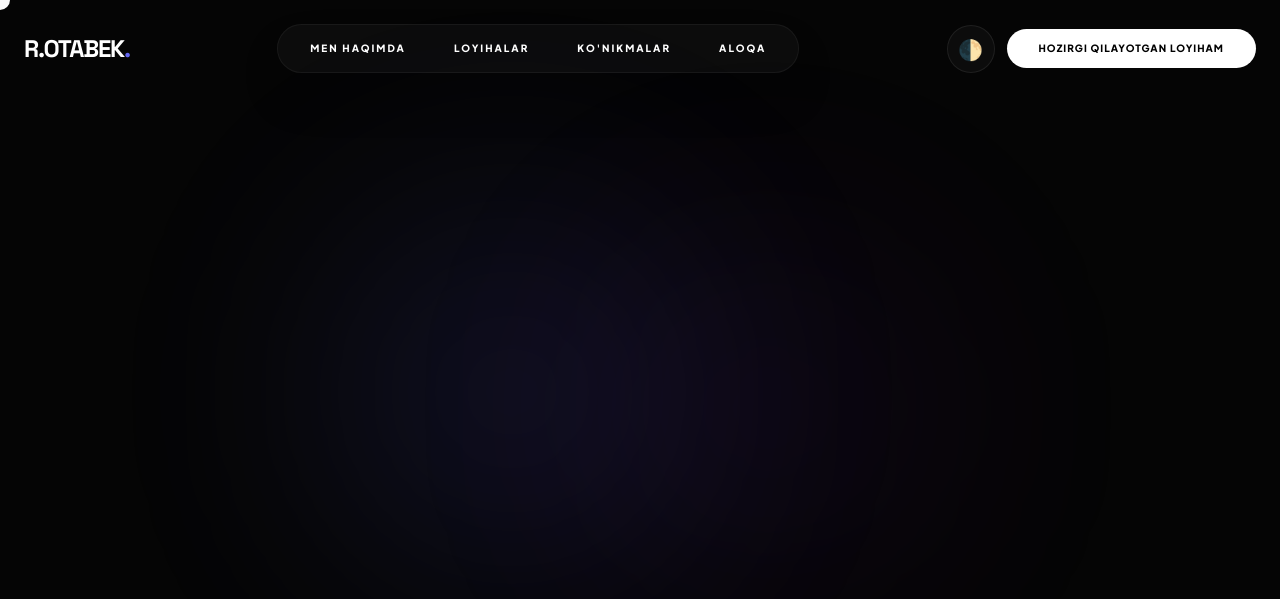
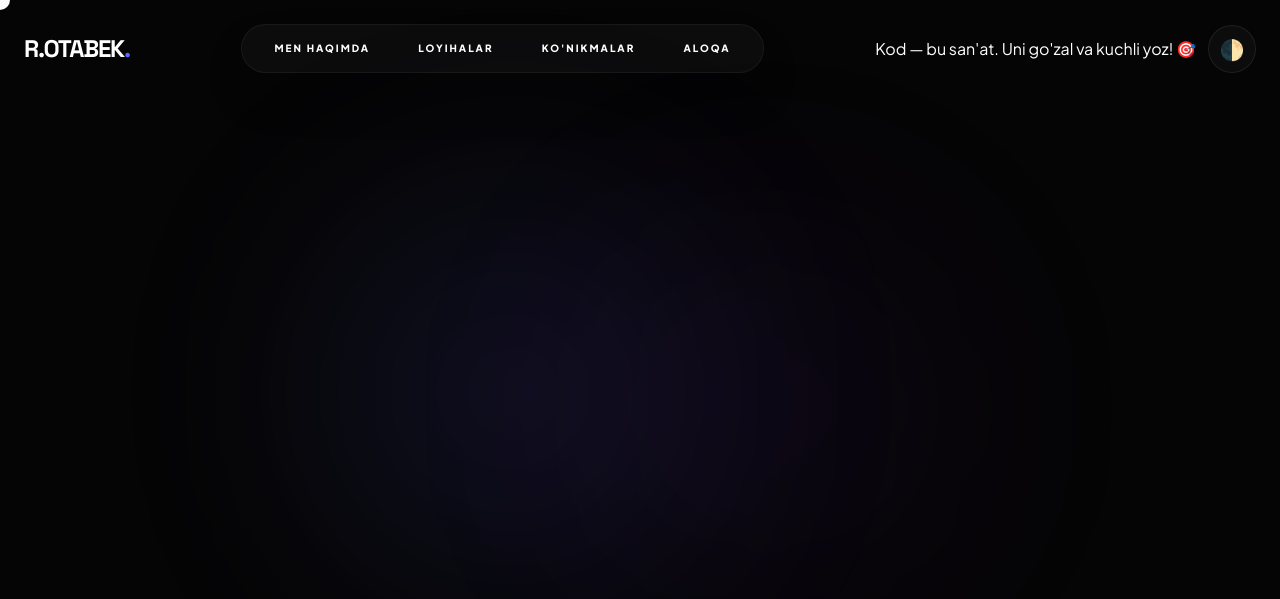
Before and after one commit to sardorbek200817-ui/Portfoliyo, a Django app: page / in a window 1280 px wide. Shown: the top 599 px of the page. Run offline with Django 5.2, Linux system fonts and the light colour scheme; data comes from the database, SQL or seed files in the repository; some libraries are stand-ins or nearby versions.

Commit message:
1_versiya

```diff
--- a/templates/portfolyo_base.html
+++ b/templates/portfolyo_base.html
@@ -77,7 +77,7 @@
         <div class="text-center">
             <div class="clip-text">
                 <h1 id="loader-text" class="text-3xl md:text-5xl font-display font-bold italic tracking-tighter translate-y-full uppercase">
-                    RAVSHANOV <span class="text-accent">OTABEK</span> PORTFOLIO
+                    RAVSHANOV <span class="text-accent">OTABEK</span>
                 </h1>
             </div>
             <div class="w-full h-[2px] bg-white/10 mt-4 relative overflow-hidden">
@@ -106,14 +106,11 @@
         </div>
 
         <div class="flex items-center gap-3">
+            <span class="text-white font-medium">Kod — bu san'at. Uni go'zal va kuchli yoz! 🎯</span>
             <button id="theme-toggle" class="w-12 h-12 glass rounded-full flex items-center justify-center text-xl hover:scale-110 active:scale-90 transition-all duration-300 group">
                 <span class="group-hover:rotate-[360deg] transition-transform duration-700">🌓</span>
             </button>
 
-            <a href="#contact" class="group relative hidden sm:flex items-center justify-center px-8 py-3 bg-white text-black text-[10px] font-extrabold uppercase tracking-widest rounded-full overflow-hidden transition-all duration-500 hover:text-white">
-                <div class="absolute inset-0 bg-accent translate-y-full group-hover:translate-y-0 transition-transform duration-500 ease-out"></div>
-                <span class="relative z-10">Hozirgi qilayotgan loyiham</span>
-            </a>
         </div>
     </div>
 </nav>
@@ -173,19 +170,22 @@
                     <div class="grid grid-cols-1 sm:grid-cols-2 gap-x-8 gap-y-6 text-sm font-light text-gray-300">
                         <div>
                             <span class="block text-gray-500 font-mono text-xs uppercase tracking-wider mb-1">To'liq ism-familiya:</span>
-                            Ravshanov Otabek
+                            Ravshanov   Otabek   Avazbekovich
                         </div>
                         <div>
                             <span class="block text-gray-500 font-mono text-xs uppercase tracking-wider mb-1">Hozirgi yashash joyim:</span>
-                            Ozbekiston tumani qushqonoq qishlogi
+                            Toshkent shahar
                         </div>
+
                         <div>
-                            <span class="block text-gray-500 font-mono text-xs uppercase tracking-wider mb-1">Yilim va tugilganlik sanam:</span>
-                            2008
+                            <span class="block text-gray-500 font-mono text-xs uppercase tracking-wider mb-1">Lavozim</span>
+                            Software Engineer | Polyglot Developer
                         </div>
+
                         <div>
                             <span class="block text-gray-500 font-mono text-xs uppercase tracking-wider mb-1">Hozirgi ish joyim:</span>
-                            Qoqon
+                            Farg'ona viloyati, O'zbekiston tumani
+                            Ziyokor kochasi
                         </div>
                     </div>
                 </div>
@@ -195,21 +195,21 @@
 
                     <div class="space-y-4 text-gray-400 text-sm leading-relaxed font-light">
                         <p>
-                            Men asosan <span class="text-white font-medium">Django</span>, <span class="text-white font-medium">React</span> va <span class="text-white font-medium">GSAP</span> texnologiyalari bilan ishlayman. Murakkab loyihalarda muvaffaqiyatli qatnashganman va jamoada ishlashda katta tajribam bor.
+                            Men asosan <span class="text-white font-medium">Backend</span>, <span class="text-white font-medium">Mobil </span> ,<span class="text-white font-medium"> DevOps</span>, <span class="text-white font-medium">Arxitektura</span> texnologiyalari bilan ishlayman. Murakkab loyihalarda muvaffaqiyatli qatnashganman va jamoada ishlashda katta tajribam bor.
                         </p>
                         <p>
-                            Kasbiy faoliyatim davomida kiberxavfsizlik asoslari va foydalanuvchi tajribasini (UX) yaxshilashga alohida e'tibor berib kelaman. Doimiy ravishda o'z ustimda ishlayman va yangi texnologiyalarni tez o'zlashtiraman.
+                            Kasbiy faoliyatim davomida Backend arxitekturasi va tizim dizayni bo'yicha alohida e'tibor berib kelaman. Doimiy ravishda o'z ustimda ishlayman va yangi texnologiyalarni tez o'zlashtiraman.
                         </p>
                     </div>
                 </div>
 
                 <div class="grid grid-cols-2 gap-8 pt-8 border-t border-white/10">
                     <div>
-                        <span class="block text-4xl font-display font-bold text-white tracking-tighter">05+</span>
+                        <span class="block text-4xl font-display font-bold text-white tracking-tighter">5+</span>
                         <span class="text-xs text-gray-500 uppercase tracking-widest">Yillik tajriba</span>
                     </div>
                     <div>
-                        <span class="block text-4xl font-display font-bold text-white tracking-tighter">X+</span>
+                        <span class="block text-4xl font-display font-bold text-white tracking-tighter">7+</span>
                         <span class="text-xs text-gray-500 uppercase tracking-widest">Tugallangan loyihalar</span>
                     </div>
                 </div>
@@ -225,8 +225,7 @@
                 </div>
                 <div class="reveal flex gap-4">
                     <button class="px-6 py-2 glass rounded-full text-xs font-bold hover:bg-accent transition-colors">BARCHASI</button>
-                    <!-- <button class="px-6 py-2 rounded-full text-xs font-bold text-gray-500 hover:text-white transition-colors">UI/UX</button>
-                    <button class="px-6 py-2 rounded-full text-xs font-bold text-gray-500 hover:text-white transition-colors">DASTURLASH</button> -->
+
                 </div>
             </div>
 
@@ -235,7 +234,7 @@
                     <div class="relative overflow-hidden rounded-2xl aspect-[16/10]">
                         <img src="https://cdn.dribbble.com/userupload/47245540/file/08642406e168663732ea85c3ef0e8dea.png?resize=752x&vertical=center" class="w-full h-full object-cover" alt="Ish">
                         <div class="absolute inset-0 bg-accent/20 opacity-0 group-hover:opacity-100 transition-opacity duration-500 flex items-center justify-center">
-                            <span class="bg-white text-black px-8 py-3 rounded-full font-bold scale-90 group-hover:scale-100 transition-transform"><a href="https://brittanychiang.com/">Loyihani korish</a></span>
+                            <span class="bg-white text-black px-8 py-3 rounded-full font-bold scale-90 group-hover:scale-100 transition-transform"><a href="https://docs.expo.dev/">Loyihani korish</a></span>
                         </div>
                     </div>
                     <div class="py-6 px-2">
@@ -254,7 +253,7 @@
                     <div class="relative overflow-hidden rounded-2xl aspect-[16/10]">
                         <img src="https://cdn.dribbble.com/userupload/47245540/file/08642406e168663732ea85c3ef0e8dea.png?resize=752x&vertical=center" class="w-full h-full object-cover" alt="Ish">
                         <div class="absolute inset-0 bg-accent/20 opacity-0 group-hover:opacity-100 transition-opacity duration-500 flex items-center justify-center">
-                            <span class="bg-white text-black px-8 py-3 rounded-full font-bold scale-90 group-hover:scale-100 transition-transform"><a href="https://brittanychiang.com/">Loyihani korish</a></span>
+                            <span class="bg-white text-black px-8 py-3 rounded-full font-bold scale-90 group-hover:scale-100 transition-transform"><a href="https://github.com/otabekxoff-creator/expo.git">Loyihani korish</a></span>
                         </div>
                     </div>
                     <div class="py-6 px-2">
@@ -279,20 +278,20 @@
 
             <div class="grid grid-cols-2 md:grid-cols-4 gap-6">
                 <div class="reveal glass-hover glass p-8 rounded-2xl text-center group transition-all duration-500">
-                    <div class="text-4xl mb-4 group-hover:scale-110 transition-transform">🐍</div>
-                    <h5 class="font-bold text-sm tracking-widest uppercase">Django</h5>
+                    <div class="text-4xl mb-4 group-hover:scale-110 transition-transform">🏛️</div>
+                    <h5 class="font-bold text-sm tracking-widest uppercase">Backend</h5>
                 </div>
                 <div class="reveal glass-hover glass p-8 rounded-2xl text-center group transition-all duration-500">
-                    <div class="text-4xl mb-4 group-hover:scale-110 transition-transform">⚡</div>
-                    <h5 class="font-bold text-sm tracking-widest uppercase">Tailwind CSS</h5>
+                    <div class="text-4xl mb-4 group-hover:scale-110 transition-transform">📱</div>
+                    <h5 class="font-bold text-sm tracking-widest uppercase">Mobil</h5>
                 </div>
                 <div class="reveal glass-hover glass p-8 rounded-2xl text-center group transition-all duration-500">
-                    <div class="text-4xl mb-4 group-hover:scale-110 transition-transform">🎭</div>
-                    <h5 class="font-bold text-sm tracking-widest uppercase">C++</h5>
+                    <div class="text-4xl mb-4 group-hover:scale-110 transition-transform">🔄</div>
+                    <h5 class="font-bold text-sm tracking-widest uppercase">DevOps</h5>
                 </div>
                 <div class="reveal glass-hover glass p-8 rounded-2xl text-center group transition-all duration-500">
-                    <div class="text-4xl mb-4 group-hover:scale-110 transition-transform">⚛️</div>
-                    <h5 class="font-bold text-sm tracking-widest uppercase">React JS</h5>
+                    <div class="text-4xl mb-4 group-hover:scale-110 transition-transform">🧩</div>
+                    <h5 class="font-bold text-sm tracking-widest uppercase">Arxitektura</h5>
                 </div>
             </div>
         </div>
@@ -356,10 +355,32 @@
                             </div>
                         </a>
 
-                        <div class="pt-6 flex gap-4">
-                            <a href="https://github.com/sizning_profil" target="_blank" class="px-8 py-4 glass rounded-xl text-sm font-bold uppercase tracking-widest hover:bg-white hover:text-black transition-all">
-                                GitHub Profil
-                            </a>
+                        <div style="margin-left: -40px;" class="pt-6 flex gap-4">
+                            <div class="pt-6 flex flex-row flex-nowrap items-center gap-4">
+                                <a href="https://github.com/otabekxoff-creator" target="_blank"
+                                class="px-8 py-4 glass rounded-xl text-sm font-bold uppercase tracking-widest
+                                        hover:bg-white hover:text-black hover:-translate-y-1.5 hover:shadow-[0_20px_40px_rgba(255,255,255,0.15)]
+                                        active:scale-90 transition-all duration-300 flex items-center gap-2 group whitespace-nowrap">
+                                    <span class="group-hover:rotate-[360deg] transition-transform duration-500">💻</span>
+                                    GitHub Profil
+                                </a>
+
+                                <a href="https://instagram.com/otbk.uz" target="_blank"
+                                class="px-8 py-4 glass rounded-xl text-sm font-bold uppercase tracking-widest
+                                        hover:bg-white hover:text-black hover:-translate-y-1.5 hover:shadow-[0_20px_40px_rgba(255,255,255,0.15)]
+                                        active:scale-90 transition-all duration-300 flex items-center gap-2 group whitespace-nowrap">
+                                    <span class="group-hover:rotate-12 group-hover:scale-125 transition-transform duration-300">📸</span>
+                                    Instagram
+                                </a>
+
+                                <a href=""
+                                class="px-8 py-4 glass rounded-xl text-sm font-bold uppercase tracking-widest
+                                        hover:bg-white hover:text-black hover:-translate-y-1.5 hover:shadow-[0_20px_40px_rgba(255,255,255,0.15)]
+                                        active:scale-90 transition-all duration-300 flex items-center gap-2 group whitespace-nowrap">
+                                    <span class="group-hover:animate-bounce transition-transform duration-300">📧</span>
+                                    Gmail
+                                </a>
+                            </div>
                         </div>
                     </div>
                 </div>
@@ -460,8 +481,6 @@
     </script>
 
 
-{% comment %} >>>>>>>>>>>..... {% endcomment %}
-
 
 
 <style>
@@ -515,12 +534,5 @@
 </script>
 
 
-
-
-
-
-
-
-
 </body>
 </html>
```
